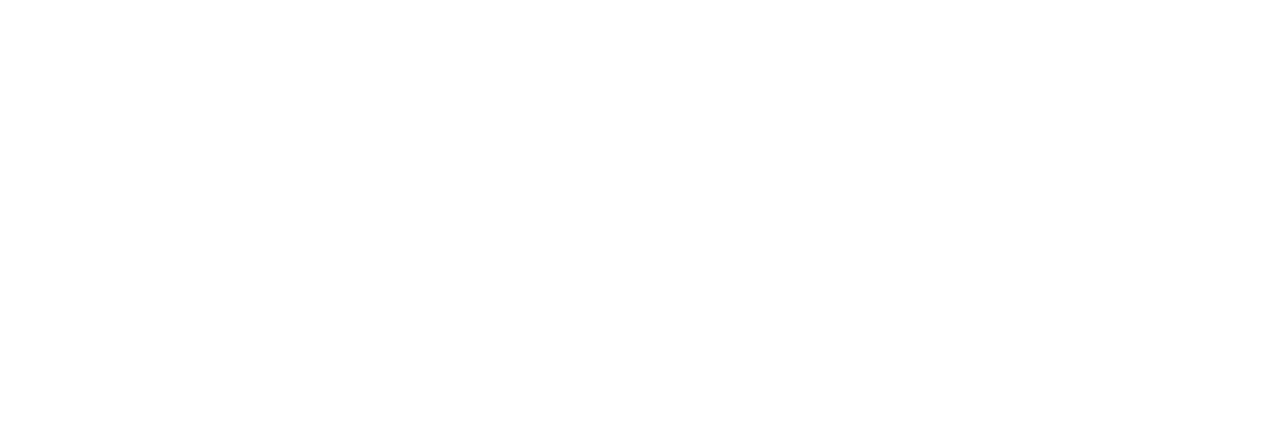
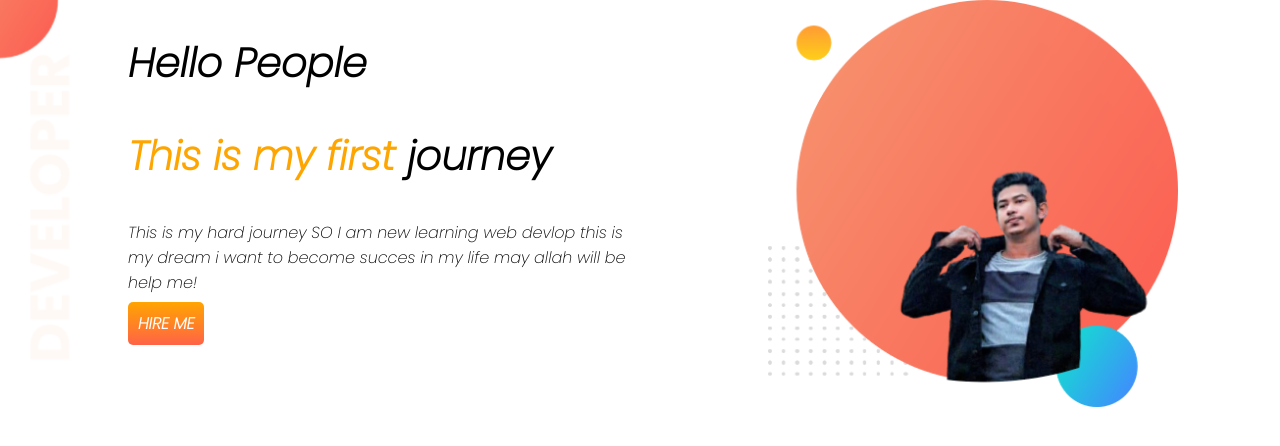
Before and after one commit to Adnanrakib/developer-portfolio, a plain HTML site: page index.html in a window 1280 px wide. Drawn offline with Linux system fonts and the light colour scheme.

Commit message:
top banner added

```diff
--- a/index.html
+++ b/index.html
@@ -4,10 +4,24 @@
           <meta charset="UTF-8">
           <meta http-equiv="X-UA-Compatible" content="IE=edge">
           <meta name="viewport" content="width=device-width, initial-scale=1.0">
-          <title>AR portfolio</title>
+          <title>AR portfolio</title><link rel="preconnect" href="https://fonts.googleapis.com">
+          <link rel="preconnect" href="https://fonts.gstatic.com" crossorigin>
+          <link href="https://fonts.googleapis.com/css2?family=Poppins:ital,wght@1,200&display=swap" rel="stylesheet">
           <link rel="stylesheet" href="style.css"
 </head>
 <body>
+      <section class="top-banner">
+          <div class="half-width">
+                    <h1>Hello People</h1>
+                    <h1><span class="orange-color">This is my first </span> journey</h1>
+                    <p>This is my hard journey SO I am new learning web devlop this is my dream i want to become succes in my life may allah will be help me! </p>
+          <a class="link-button" target="_blank" href="file:///C:/Users/Adnan%20Rakib/Desktop/Projects/developer-portfolio/index.html">HIRE ME</a>
 
+          </div>
+          <div class="half-width">
+                    <img src="images/my-bg.png" alt="">
+
+          </div>
+      </section>
 </body>
 </html>
--- a/style.css
+++ b/style.css
@@ -0,0 +1,32 @@
+body{
+          font-family: 'Poppins', sans-serif;
+          margin: 0%;
+}
+h1{
+          font-size: 40px;
+}
+.orange-color{
+          color: orange;
+}
+section{
+          display: flex;
+}
+.half-width{
+          width: 50%;
+          padding-left: 10%;
+}
+.half-width img{
+          width: 80%;
+}
+.link-button{
+          text-decoration: none;
+          background-image: linear-gradient( orange,tomato );
+          padding: 10px;
+          color: white;
+          font-weight: 700;
+          border-radius: 5px;
+}
+.top-banner{
+          background-image: url(images/top-banner.png);
+          background-repeat: no-repeat;
+}
```
Also changed, not shown: images/dream-bg.png (added), images/exp-bg.png (added), images/jhankar.png (added), images/jhankar2.png (added), images/my-bg.png (added), images/my-bg2.png (added), images/top-banner.png (added).
